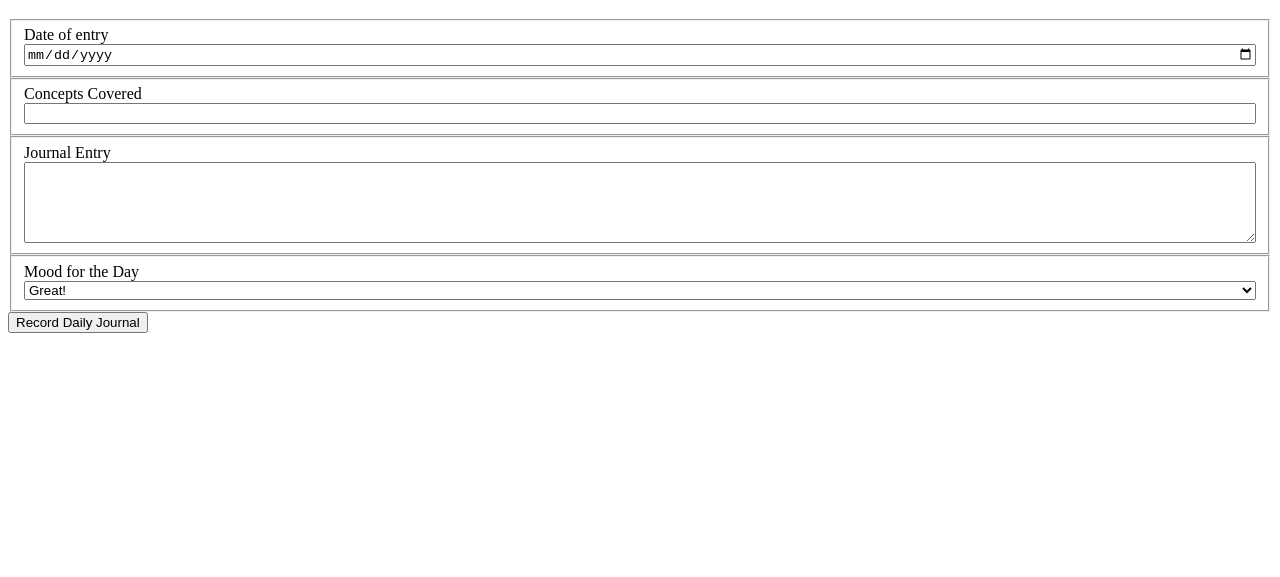
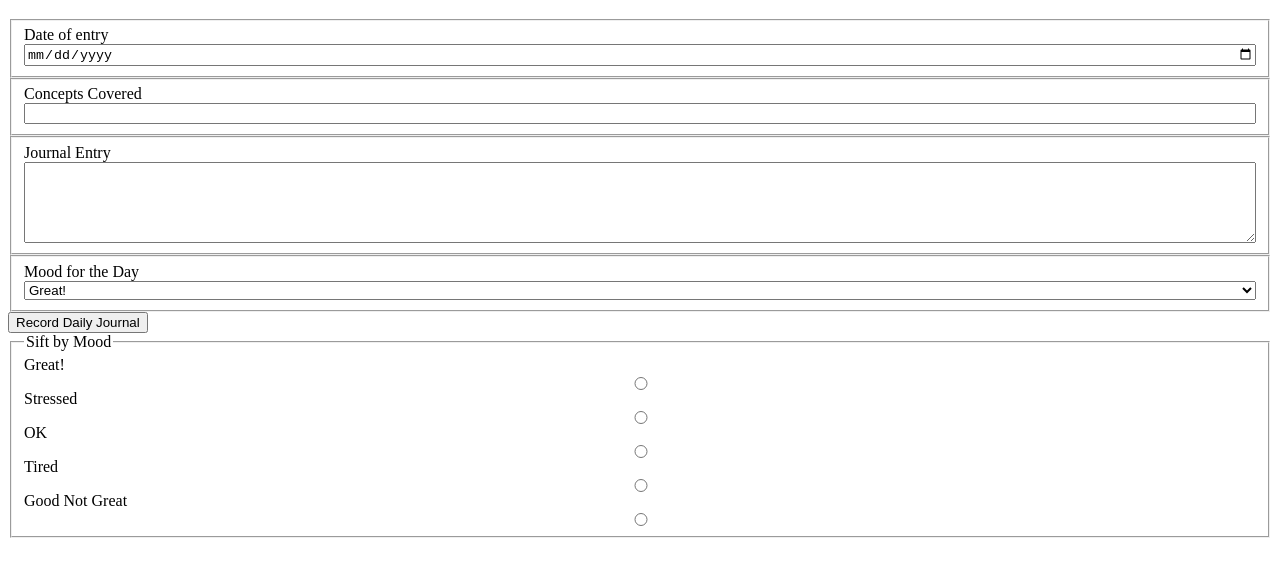
Before and after one commit to sullypierce/daily-journal, a plain HTML site: page src/index.html in a window 1280 px wide. Shown: the part 61-638 px from the top of the page. Drawn offline with Linux system fonts and the light colour scheme; no server answers.

Commit message:
radio buttons work

```diff
--- a/src/scripts/entriesDOM.js
+++ b/src/scripts/entriesDOM.js
@@ -2,10 +2,10 @@ import API from "./data.js"
 
 const DOM = {
     formOnDom: () => {
+        const container = document.querySelector("#formGoesHere");
 
-        document.querySelector("#formGoesHere").innerHTML =
-            `<h1>Daily Journal</h1>
-    <form action="">
+           const form = `<h1>Daily Journal</h1>
+    <form class="make" action="">
         <fieldset>
             <label for="journalDate">Date of entry</label>
             <input type="date" name="journalDate" id="journalDate">
@@ -29,12 +29,47 @@ const DOM = {
 
             </select>
         </fieldset>
-    </form>
-    <input id="record" type="button" value="Record Daily Journal">`
+    </form>`
+
+
+    container.innerHTML =form
+        if (document.querySelector("form").classList[0] === "edit") {
+            container.innerHTML += `<input id="updateEntry" type="button" value="Update">`
+        } else {
+    container.innerHTML += `<input id="record" type="button" value="Record Daily Journal">`
+        }
     },
+
+
+
+    buildRadio: () => {
+        const radioField = `<fieldset id="radioField">
+        <legend>Sift by Mood</legend>
+        <label for="great">Great!</label>
+        <input type="radio" name="moodSelect" id="great">
+
+        <label for="stressed">Stressed</label>
+        <input type="radio" name="moodSelect" id="stressed">
+
+        <label for="ok">OK</label>
+        <input type="radio" name="moodSelect" id="ok">
+
+        <label for="tired">Tired</label>
+        <input type="radio" name="moodSelect" id="tired">
+
+        <label for="notGreat">Good Not Great</label>
+        <input type="radio" name="moodSelect" id="not">
+    </fieldset>`
+
+        document.querySelector("#formGoesHere").innerHTML += radioField;
+    },
+
+
+
     postJournal: (journalEntries) => {
         const domRef = document.querySelector(".domRef");
         domRef.innerHTML = ""
+
         journalEntries.forEach(entry => {
 
             const divEl = document.createElement("div");
@@ -46,7 +81,22 @@ const DOM = {
                 API.deleteEntry().then(API.fetchJournalEntry).then(DOM.postJournal);
             })
         })
-}}
+    },
+
+
+    addRadioListener: () => {
+        document.querySelector("#radioField").addEventListener("click", () => {
+            const entrId = event.target.id;
+            API.fetchJournalEntry().then((entries) => {
+                const filteredEntries = entries.filter((entry) => {if (entry.mood.includes(entrId)) {
+                    return entry;
+                }})
+                DOM.postJournal(filteredEntries);
+            })
+    })
+    }
+}
+
 
 
 
--- a/src/scripts/journal.js
+++ b/src/scripts/journal.js
@@ -3,6 +3,8 @@ import API from "./data.js";
 
 
 DOM.formOnDom();
+DOM.buildRadio();
+DOM.addRadioListener();
 API.fetchJournalEntry().then(DOM.postJournal);
 
 
```
Also changed, not shown: api/entries.json (+30 -1 lines), src/index.html (+4 -0 lines).
